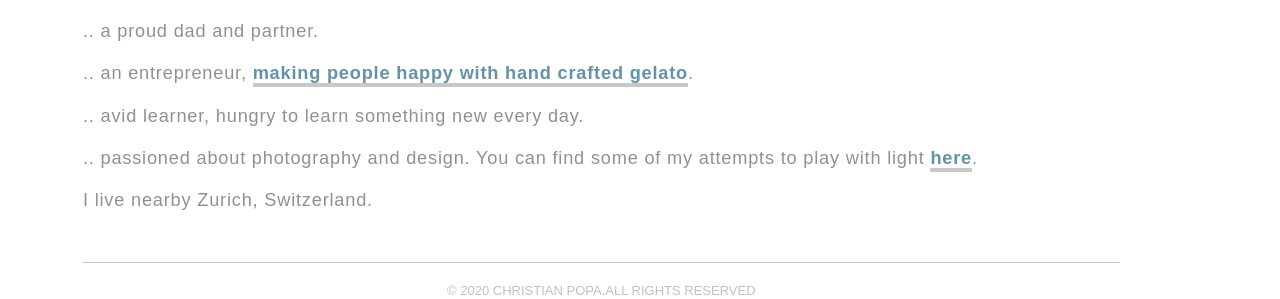
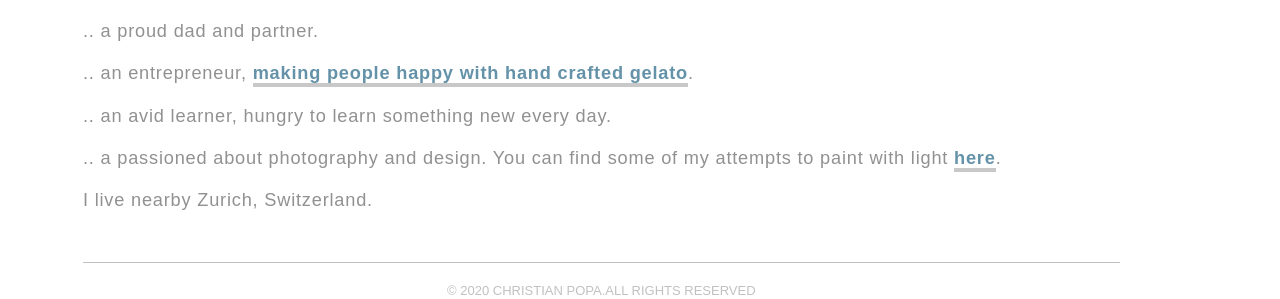
Before and after one commit to cristego/cristego.github.io, a Jekyll site: the page built from about.md, in a window 1280 px wide. Shown: the part 729-1028 px from the top of the page. Built offline with Jekyll 4.4.1, drawn with Linux system fonts in a browser that asks for light colours.

Commit message:
update about page

```diff
--- a/about.md
+++ b/about.md
@@ -20,8 +20,8 @@
 
 .. an entrepreneur, [making people happy with hand crafted gelato](https://eiszeit.co/){:target="_blank"}.
 
-.. avid learner, hungry to learn something new every day.
+.. an avid learner, hungry to learn something new every day.
 
-.. passioned about photography and design. You can find some of my attempts to play with light [here](https://500px.com/p/christianpopa?view=photos){:target="_blank"}.
+.. a passioned about photography and design. You can find some of my attempts to paint with light [here](https://500px.com/p/christianpopa?view=photos){:target="_blank"}.
 
 I live nearby Zurich, Switzerland.
```
